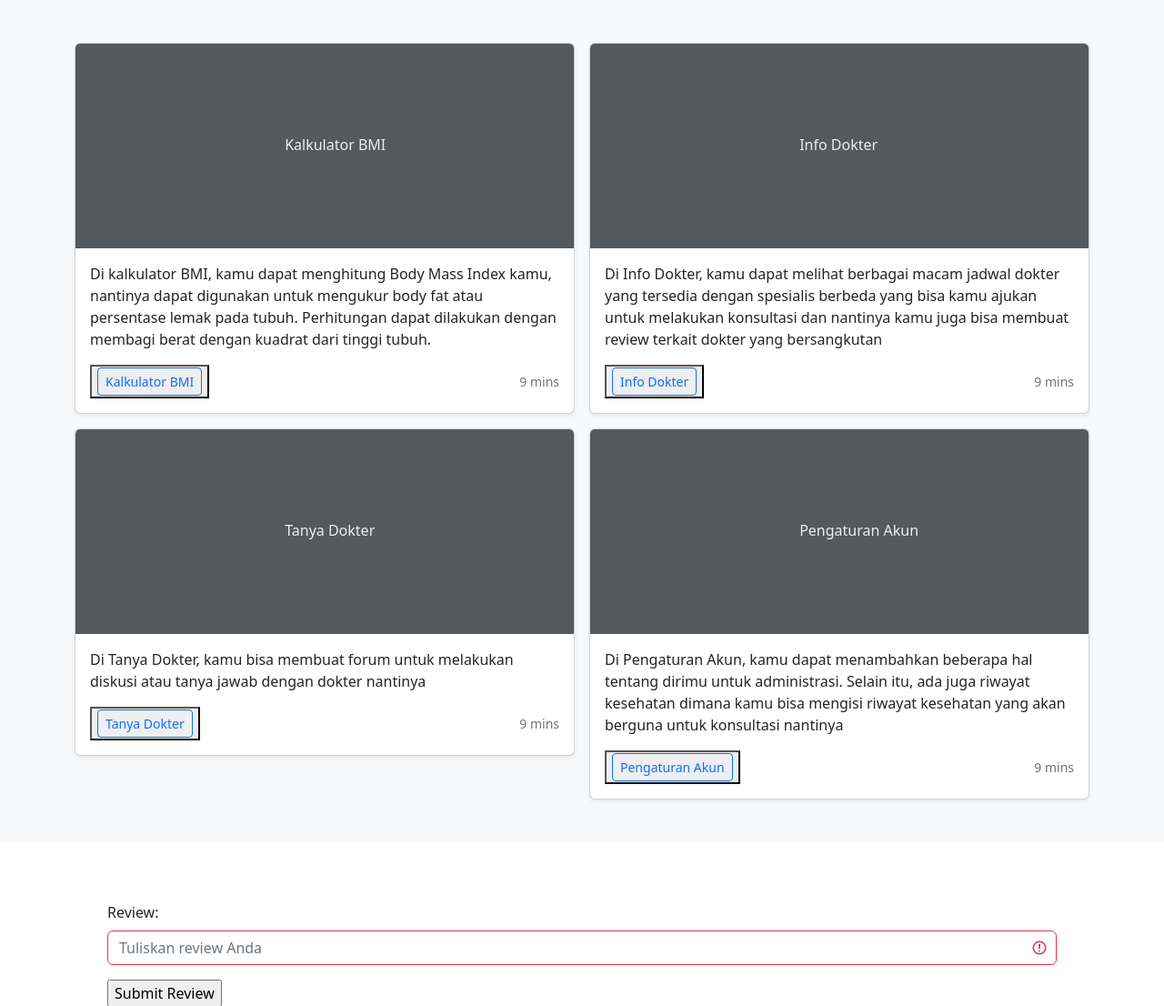
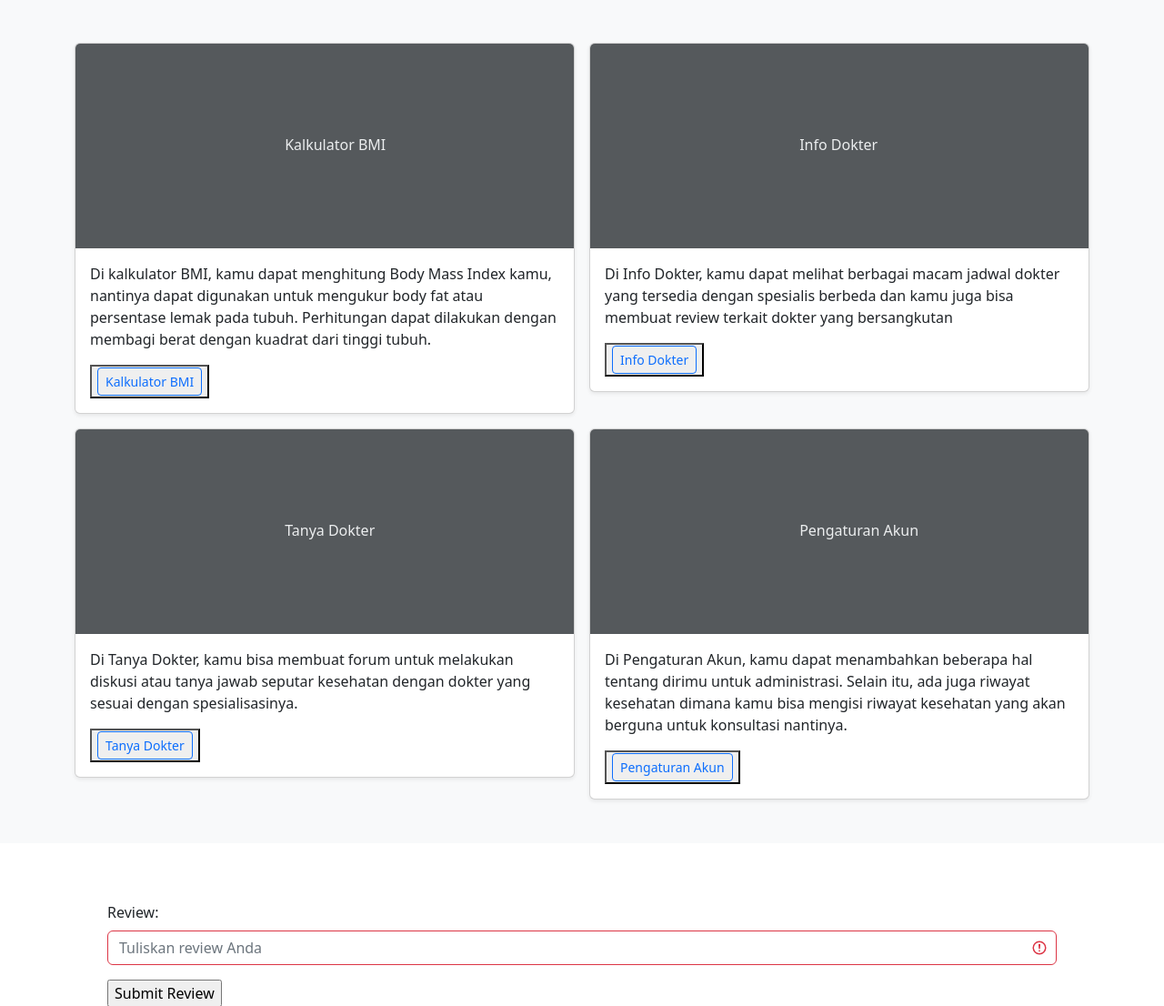
Before and after one commit to C009-PBP/PTS-PBP, a Django app: page / in a window 1280 px wide. Shown: the part 482-1588 px from the top of the page at 91% size. Run offline with Django 4.2, Linux system fonts and the light colour scheme; data that the repository does not hold is empty; some libraries are stand-ins or nearby versions.

Commit message:
homepage

```diff
--- a/homepage/templates/index.html
+++ b/homepage/templates/index.html
@@ -132,7 +132,6 @@
                 <div class="btn-group">
                   <button><a type="button" class="btn btn-sm btn-outline-primary" href="{% url 'bmi_calculator:show_bmi_calculator' %}">Kalkulator BMI</a></button>
                 </div>
-                <small class="text-muted">9 mins</small>
               </div>
             </div>
           </div>
@@ -141,12 +140,11 @@
           <div class="card shadow-sm">
             <svg class="bd-placeholder-img card-img-top" width="100%" height="225" xmlns="http://www.w3.org/2000/svg" role="img" aria-label="Placeholder: Thumbnail" preserveAspectRatio="xMidYMid slice" focusable="false"><title>Placeholder</title><rect width="100%" height="100%" fill="#55595c"/><text x="42%" y="50%" fill="#eceeef" dy=".3em">Info Dokter</text></svg>
             <div class="card-body">
-              <p class="card-text">Di Info Dokter, kamu dapat melihat berbagai macam jadwal dokter yang tersedia dengan spesialis berbeda yang bisa kamu ajukan untuk melakukan konsultasi dan nantinya kamu juga bisa membuat review terkait dokter yang bersangkutan</p>
+              <p class="card-text">Di Info Dokter, kamu dapat melihat berbagai macam jadwal dokter yang tersedia dengan spesialis berbeda dan kamu juga bisa membuat review terkait dokter yang bersangkutan</p>
               <div class="d-flex justify-content-between align-items-center">
                 <div class="btn-group">
                   <button><a type="button" class="btn btn-sm btn-outline-primary" href="{% url 'info_dokter:show_info_dokter' %}">Info Dokter</a></button>
                 </div>
-                <small class="text-muted">9 mins</small>
               </div>
             </div>
           </div>
@@ -155,12 +153,11 @@
           <div class="card shadow-sm">
             <svg class="bd-placeholder-img card-img-top" width="100%" height="225" xmlns="http://www.w3.org/2000/svg" role="img" aria-label="Placeholder: Thumbnail" preserveAspectRatio="xMidYMid slice" focusable="false"><title>Placeholder</title><rect width="100%" height="100%" fill="#55595c"/><text x="42%" y="50%" fill="#eceeef" dy=".3em">Tanya Dokter</text></svg>
             <div class="card-body">
-              <p class="card-text">Di Tanya Dokter, kamu bisa membuat forum untuk melakukan diskusi atau tanya jawab dengan dokter nantinya</p>
+              <p class="card-text">Di Tanya Dokter, kamu bisa membuat forum untuk melakukan diskusi atau tanya jawab seputar kesehatan dengan dokter yang sesuai dengan spesialisasinya.</p>
               <div class="d-flex justify-content-between align-items-center">
                 <div class="btn-group">
                   <button><a type="button" class="btn btn-sm btn-outline-primary" href="{% url 'tanya_dokter:home' %}">Tanya Dokter</a></button>
                 </div>
-                <small class="text-muted">9 mins</small>
               </div>
             </div>
           </div>
@@ -170,12 +167,11 @@
             <svg class="bd-placeholder-img card-img-top" width="100%" height="225" xmlns="http://www.w3.org/2000/svg" role="img" aria-label="Placeholder: Thumbnail" preserveAspectRatio="xMidYMid slice" focusable="false"><title>Placeholder</title><rect width="100%" height="100%" fill="#55595c"/><text x="42%" y="50%" fill="#eceeef" dy=".3em">Pengaturan Akun</text></svg>
 
             <div class="card-body">
-              <p class="card-text">Di Pengaturan Akun, kamu dapat menambahkan beberapa hal tentang dirimu untuk administrasi. Selain itu, ada juga riwayat kesehatan dimana kamu bisa mengisi riwayat kesehatan yang akan berguna untuk konsultasi nantinya</p>
+              <p class="card-text">Di Pengaturan Akun, kamu dapat menambahkan beberapa hal tentang dirimu untuk administrasi. Selain itu, ada juga riwayat kesehatan dimana kamu bisa mengisi riwayat kesehatan yang akan berguna untuk konsultasi nantinya.</p>
               <div class="d-flex justify-content-between align-items-center">
                 <div class="btn-group">
                   <button><a type="button" class="btn btn-sm btn-outline-primary" href="{% url 'pengaturan_akun:show_profile' %}">Pengaturan Akun</a></button>
                 </div>
-                <small class="text-muted">9 mins</small>
               </div>
             </div>
           </div>
--- a/homepage/views.py
+++ b/homepage/views.py
@@ -19,7 +19,7 @@ def show_json(request):
     review_objects = Review.objects.all()
     return HttpResponse(serializers.serialize("json", review_objects), content_type="application/json")
 
-
+@login_required(login_url='/authentication/login/')
 def add_review(request):
     if(request.method == 'POST'):
         print("abcaaaaaaaaaaaaaaaaaaaaaaaa")
@@ -40,6 +40,7 @@ def add_review(request):
 
     return HttpResponseNotFound()
 
+@login_required(login_url='/authentication/login/')
 def delete_review(request, id):
     if(request.method == 'GET'):
         review_obj = Review.objects.get(pk=id)
```
